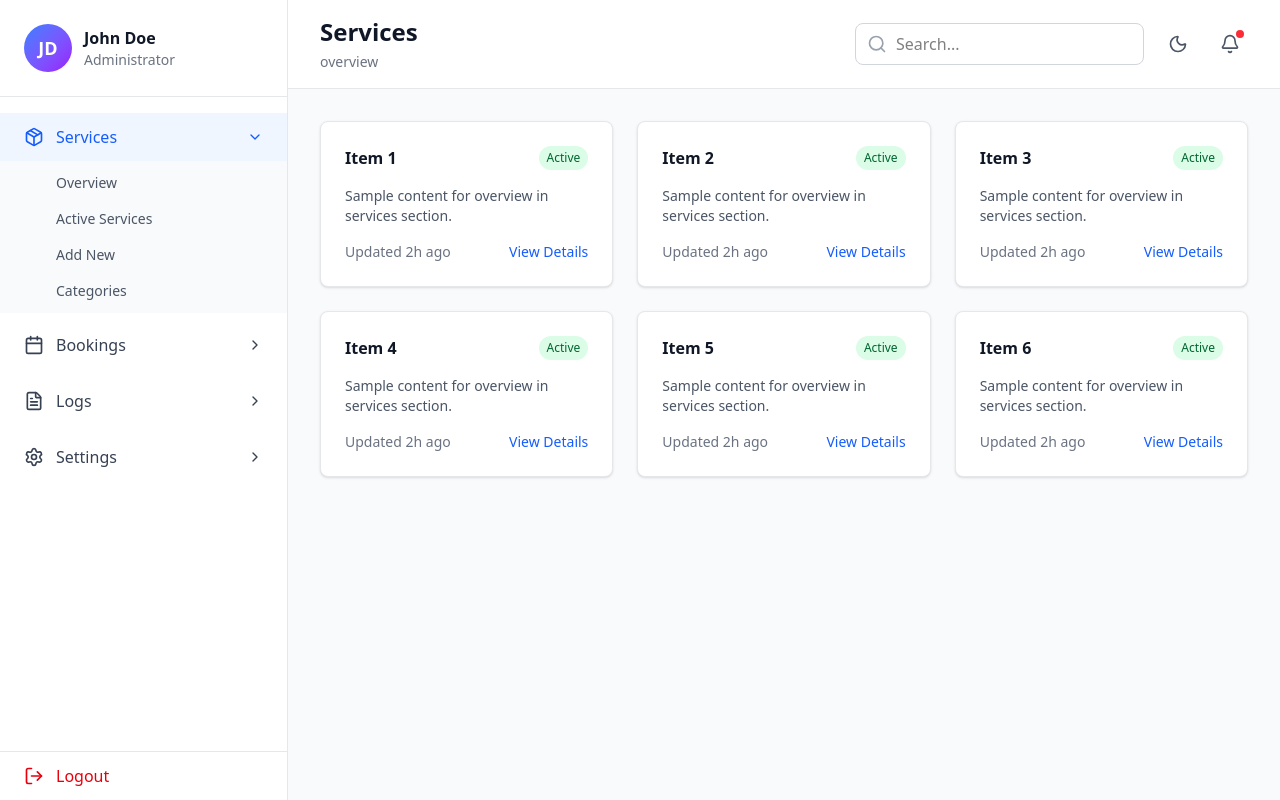
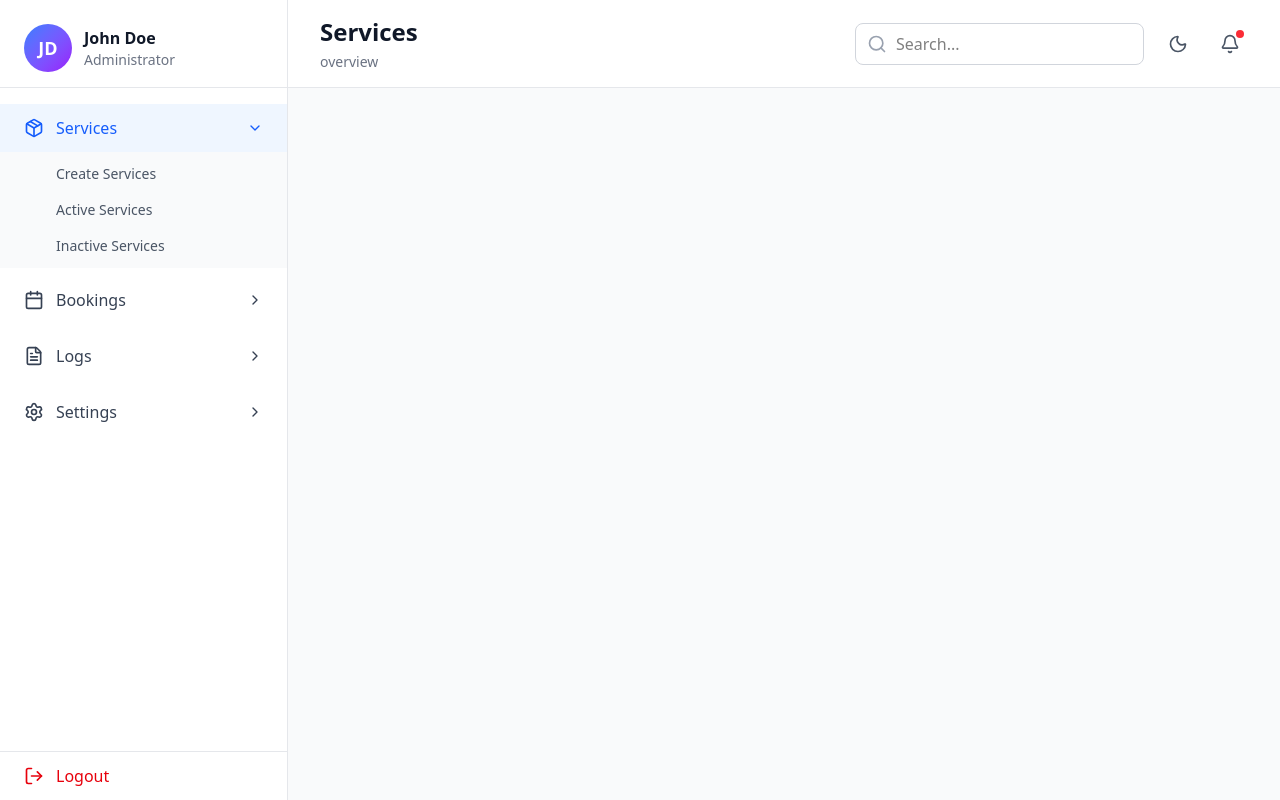
Before and after one commit to KavindrikaPiyushan/SPA_Frontend, a React (Vite) app: page /admin/dashboard in a window 1280 px wide. Built offline with nearby package versions, Linux system fonts and the light colour scheme.

Commit message:
admin layout updated

```diff
--- a/src/layout/AdminLayout.jsx
+++ b/src/layout/AdminLayout.jsx
@@ -14,10 +14,10 @@ export default function AdminLayout() {
   });
 
   const sections = {
-    services: ['Overview', 'Active Services', 'Add New', 'Categories'],
+    services: ['Create Services', 'Active Services', 'Inactive Services'],
     bookings: ['All Bookings', 'Pending', 'Confirmed', 'Completed', 'Cancelled'],
-    logs: ['Activity Log', 'System Logs', 'Error Logs', 'Audit Trail'],
-    settings: ['Account Details', 'Preferences', 'Security', 'Notifications']
+    logs: ['All Logs'],
+    settings: ['Account Details', 'Notifications']
   };
 
   const sectionIcons = {
@@ -32,7 +32,7 @@ export default function AdminLayout() {
       {/* Sidebar */}
       <div className={`w-72 ${darkMode ? 'bg-gray-800 border-gray-700' : 'bg-white border-gray-200'} border-r flex flex-col`}>
         {/* Profile Section */}
-        <div className={`p-6 border-b ${darkMode ? 'border-gray-700' : 'border-gray-200'}`}>
+        <div className={`h-22 p-6 border-b ${darkMode ? 'border-gray-700' : 'border-gray-200'}`}>
           <div className="flex items-center space-x-3">
             <div className="w-12 h-12 rounded-full bg-gradient-to-br from-blue-500 to-purple-600 flex items-center justify-center text-white font-semibold text-lg">
               JD
@@ -103,7 +103,7 @@ export default function AdminLayout() {
       {/* Main Content Area */}
       <div className="flex-1 flex flex-col">
         {/* Top Bar */}
-        <div className={`${darkMode ? 'bg-gray-800 border-gray-700' : 'bg-white border-gray-200'} border-b px-8 py-4`}>
+        <div className={`${darkMode ? 'bg-gray-800 border-gray-700' : 'bg-white border-gray-200'} border-b px-8 py-4 h-22`}>
           <div className="flex items-center justify-between">
             <div>
               <h1 className={`text-2xl font-bold capitalize ${darkMode ? 'text-white' : 'text-gray-900'}`}>{activeSection}</h1>
@@ -141,7 +141,7 @@ export default function AdminLayout() {
         </div>
 
         {/* Content Area */}
-        <div className="flex-1 overflow-y-auto p-8">
+        {/* <div className="flex-1 overflow-y-auto p-8">
           <div className="max-w-7xl mx-auto">
             {activeSection === 'settings' && activePage === 'Account Details' ? (
               <div className={`${darkMode ? 'bg-gray-800' : 'bg-white'} rounded-lg shadow-sm border ${darkMode ? 'border-gray-700' : 'border-gray-200'} p-8`}>
@@ -270,7 +270,7 @@ export default function AdminLayout() {
               </div>
             )}
           </div>
-        </div>
+        </div> */}
       </div>
     </div>
   );
```
